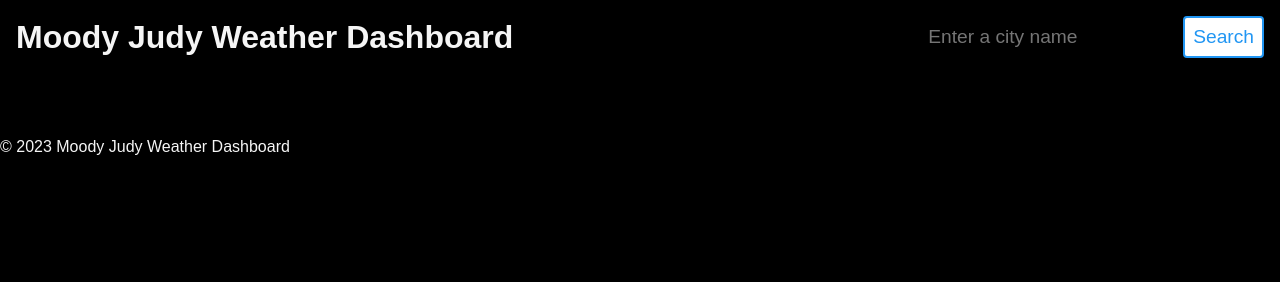
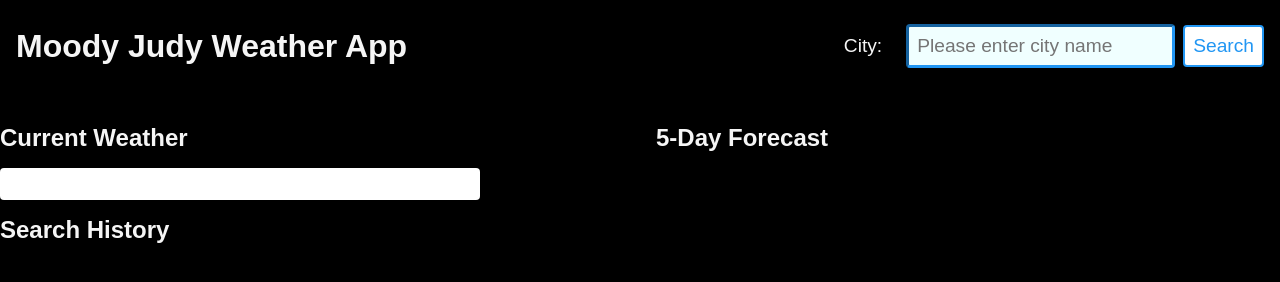
Before and after one commit to nstepper/06-moody-judy, a plain HTML site: page index.html in a window 1280 px wide. Drawn offline with Linux system fonts and the light colour scheme.

Commit message:
Fixed up the js and the css. Waiting for API to be activated

```diff
--- a/assets/script.js
+++ b/assets/script.js
@@ -1,4 +1,4 @@
-const apiKey = '86eb291f600c49db2d915a2be71795e2';
+const apiKey = '47ce048f456d1fe36bdae6a97fd9b879';
 const cityInput = document.querySelector('#city-input');
 const searchButton = document.querySelector('#search-button');
 const currentWeather = document.querySelector('#current-weather');
--- a/assets/style.css
+++ b/assets/style.css
@@ -34,9 +34,13 @@
 
   input {
     padding: 0.5rem;
+    margin: 0.5rem;
     font-size: 1.2rem;
-    border: none;
+    border-color:#2196F3;
+    border-width: unset;
     border-radius: 0.25rem;
+    background-color: azure;
+    color:darkblue;
   }
 
   button {
--- a/index.html
+++ b/index.html
@@ -1,24 +1,34 @@
 <!DOCTYPE html>
-<html>
+<html lang="en">
   <head>
-    <title>Moody Judy Weather Dashboard</title>
-    <link rel="stylesheet" type="text/css" href="assets/style.css">
+    <meta charset="UTF-8" />
+    <meta name="viewport" content="width=device-width, initial-scale=1.0" />
+    <title>Moody JudyWeather App</title>
+    <link rel="stylesheet" href="assets/style.css" />
   </head>
   <body>
     <header>
-      <h1>Moody Judy Weather Dashboard</h1>
+      <h1>Moody Judy Weather App</h1>
       <form>
-        <input type="text" id="city-input" placeholder="Enter a city name">
-        <button type="submit" id="search-button">Search</button>
+        <label for="city-input">City:</label>
+        <input type="text" placeholder="Please enter city name" id="city-input" />
+        <button id="search-btn">Search</button>
       </form>
     </header>
     <main>
-      <section id="current-weather"></section>
-      <section id="forecast"></section>
+      <section class="current-weather">
+        <h2>Current Weather</h2>
+        <div id="current-weather-card" class="weather-card"></div>
+      </section>
+      <section class="forecast">
+        <h2>5-Day Forecast</h2>
+        <div class="forecast-cards"></div>
+      </section>
+      <aside>
+        <h2>Search History</h2>
+        <ul id="search-history"></ul>
+      </aside>
     </main>
-    <footer>
-      <p>© 2023 Moody Judy Weather Dashboard</p>
-    </footer>
     <script src="assets/script.js"></script>
   </body>
 </html>
```
